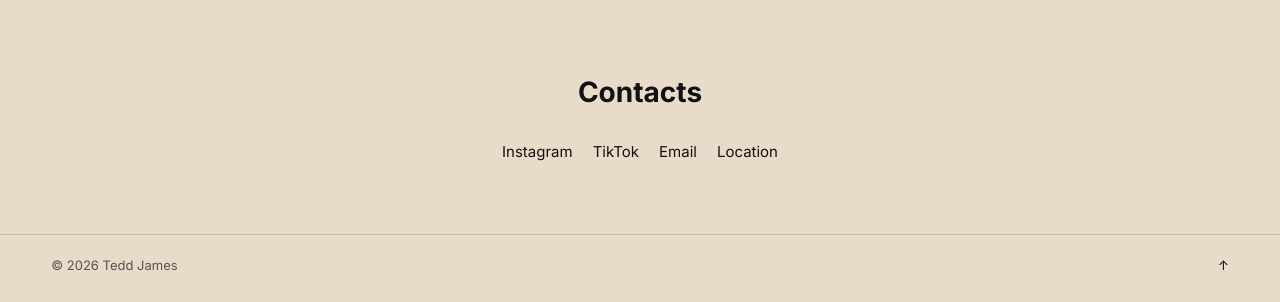
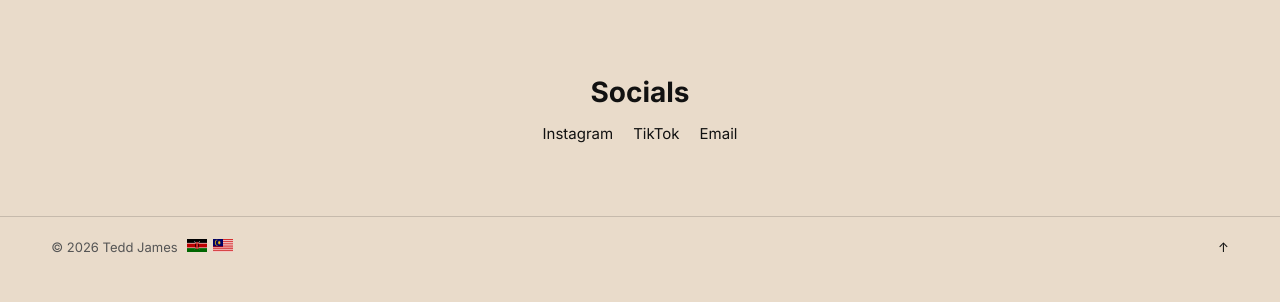
Before and after one commit to teddjames/shotbyteddjames, a plain HTML site: page index.html in a window 1280 px wide. Shown: the part 1858-2160 px from the top of the page. Drawn offline with nearby package versions, Linux system fonts and the light colour scheme.

Commit message:
Edited contact & footer section

```diff
--- a/index.css
+++ b/index.css
@@ -72,7 +72,7 @@ a { color: var(--ink); text-decoration: none; }
 
 /* Contact */
 .contact { border-top: 1px solid var(--rule); padding: 70px 0; text-align: center; }
-.contact-title { font-size: var(--fs-lg); margin-bottom: 25px; }
+.contact-title { font-size: var(--fs-lg); margin-bottom: 7.5px; }
 .contact-links { display: flex; flex-wrap: wrap; justify-content: center; gap: 20px; font-size: var(--fs-sm); }
 .contact-links a { position: relative; opacity: 0; transform: translateY(20px); display: inline-block; transition: transform 0.3s ease, opacity 0.3s ease; }
 .contact-links a.show { opacity: 1; transform: translateY(0); }
@@ -82,6 +82,17 @@ a { color: var(--ink); text-decoration: none; }
 /* Footer */
 .footer { border-top: 1px solid var(--rule); padding: 20px 0 30px; font-size: 13px; color: var(--muted); }
 .footer-inner { display: flex; justify-content: space-between; align-items: center; }
+.flags {
+  display: inline-flex;
+  gap: 6px; /* space between flags */
+  margin-left: 6px;
+}
+
+.flags img {
+  width: 20px;
+  height: auto;
+  vertical-align: middle;
+}
 
 /* Responsive */
 @media (max-width: 980px) { .portfolio-grid { grid-template-columns: repeat(2, 1fr); } .nav[hidden] { display: none; } }
--- a/index.html
+++ b/index.html
@@ -135,21 +135,26 @@
 <!-- Contact -->
 <section id="contact" class="contact">
   <div class="container">
-    <h2 class="contact-title">Contacts</h2>
+    <h2 class="contact-title">Socials</h2>
     <div class="contact-links">
       <a href="https://www.instagram.com/teddjamez/" target="_blank" rel="noopener">Instagram</a>
       <a href="https://www.tiktok.com/@teddjamez" target="_blank" rel="noopener">TikTok</a>
       <a href="mailto:iamteddjames@gmail.com">Email</a>
-      <a href="https://maps.app.goo.gl/huFXUYxE7x62L8vi9" target="_blank" rel="noopener">Location</a>
     </div>
   </div>
 </section>
 
 <footer class="footer">
-  <div class="container footer-inner">
-    <span>© <span id="year"></span> Tedd James</span>
-    <a href="#home">↑</a>
-  </div>
+<div class="container footer-inner">
+  <span>
+    © <span id="year"></span> Tedd James
+    <span class="flags">
+      <img src="./images/kenyan flag.png" alt="Kenya Flag">
+      <img src="./images/malaysian flag.png" alt="Malaysia Flag">
+    </span>
+  </span>
+  <a href="#home">↑</a>
+</div>
 </footer>
 
 <script src="index.js"></script>
```
Also changed, not shown: images/kenyan flag.png (added), images/malaysian flag.png (added).
